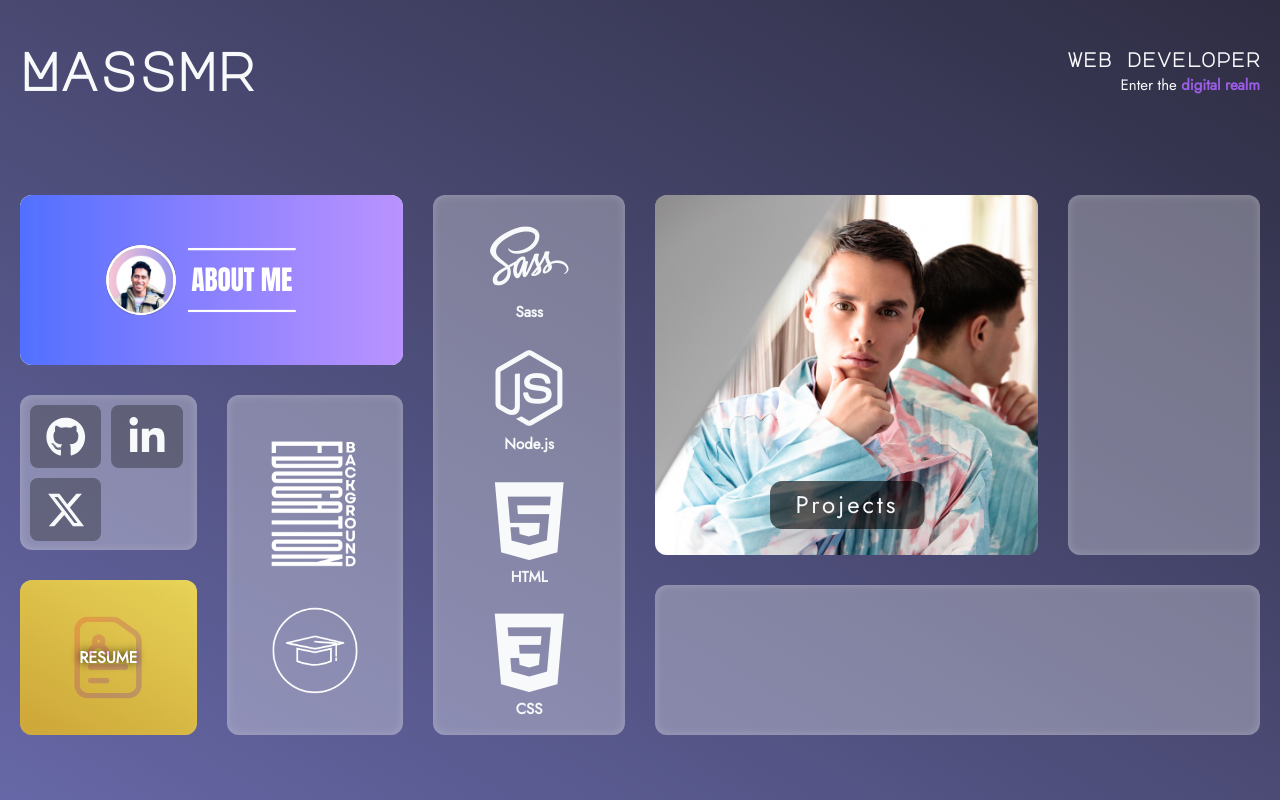
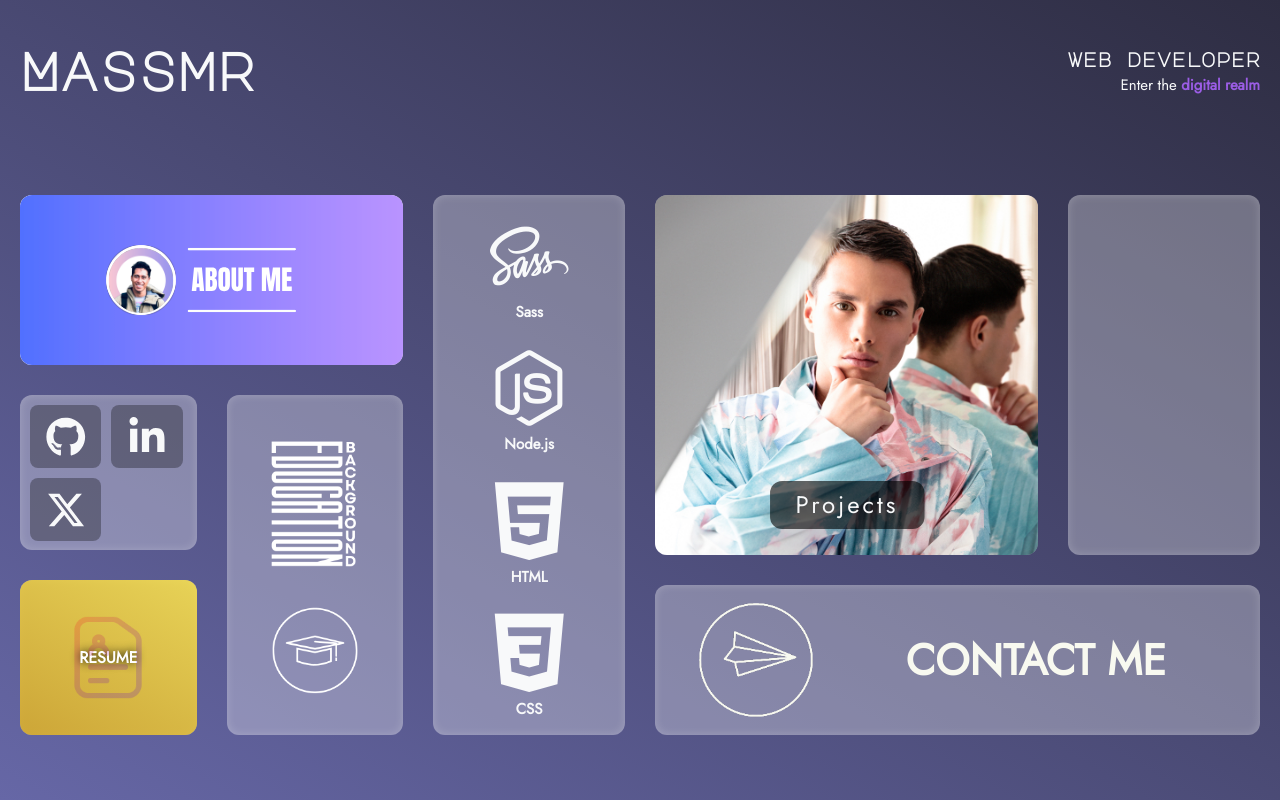
Before and after one commit to massmr/massmr.xyz---react-portfolio, a React (Vite) app: page / in a window 1280 px wide. Both pictures are taken after a click on the picture 640 px from the left and 420 px from the top of the page. Built offline with nearby package versions, Linux system fonts and the light colour scheme; a web font is replaced by a local one.

Commit message:
integration of contact me item

```diff
--- a/src/GridOnFlex/GridOnFlex.jsx
+++ b/src/GridOnFlex/GridOnFlex.jsx
@@ -14,7 +14,8 @@ import './GridOnFlexActiveTransition.css';
 import { GridItem } from './GridItem/GridItem.jsx';
 
 //import items components
-import { Item1 } from './Items/Item1.jsx'
+import { Item1 } from './Items/Item1.jsx';
+import { Item3 } from './Items/Item3.jsx';
 import { Item4 } from './Items/Item4.jsx';
 import { Item5, Item5ModaleContent } from './Items/Item5.jsx'
 import { Item6 } from './Items/Item6.jsx';
@@ -151,9 +152,8 @@ export const Grid = ({ openModale, isGridActive }) => {
         <div className={`grid-lvl-2 lvl-2-top-bottom item-3-container ${gridActive3 ? 'item-active' : ''}`}>
 
           <GridItem className="item-3"
-            gridActive={gridActive3}
-            openModale={openModale}>
-
+            gridActive={gridActive3}>
+            <Item3 />
           </GridItem>
 
         </div>
--- /dev/null
+++ b/src/GridOnFlex/Items/Item3.css
@@ -0,0 +1,115 @@
+.item-3-wrapper {
+  display: flex;
+  flex-flow: row nowrap;
+  width: 100%;
+  height: 100%;
+  overflow: visible;
+  position: relative;
+}
+.item-3-animated-wrapper {
+  position: relative;
+  background: #6C69F0;
+  background: linear-gradient(270deg, #6C69F0, #A871CF);
+  width: 100%;
+  right: 100%;
+  transition: right 150ms ease-in-out;
+}
+.item-3-animated-wrapper-hovered {
+  right: calc(2 * 100% / 3);
+}
+.item-3-animated-wrapper-focused {
+  right: 0;
+}
+.item-3-animated-wrapper-text {
+  display: flex;
+  align-items: center;
+  justify-content: center;
+  width: calc(2 * 100% / 3);
+  height: 100%;
+}
+.item-3-animated-wrapper-freespace {
+  width: calc(100% / 3);
+  height: 100%;
+}
+.item-3-initial-wrapper {
+  display: flex;
+  position: absolute;
+  flex-flow: row nowrap;
+  width: 100%;
+  height: 100%;
+  left: 0;
+  transition: left 150ms ease-in-out;
+}
+.item-3-initial-wrapper-focused {
+  left: calc(2 * 100% / 3);
+}
+.item-3-image-wrapper {
+  display: flex;
+  align-items: center;
+  justify-content: center;
+  width: calc(100% / 3);
+}
+.item-3-image {
+  transform: scale(0.55);
+}
+.item-3-text-wrapper {
+  display: flex;
+  align-items: center;
+  justify-content: center;
+  width: calc(2 * 100% / 3);
+}
+.item-3-text {
+  display: flex;
+  align-items: center;
+  justify-content: center;
+  font-family: 'Jost', sans-serif;
+  font-size: 1.5em;
+  padding-right: 15px;
+  width: 100%;
+  height: 100%;
+  color: #F8F9F0;
+}
+.item-3-subtext {
+  font-family: 'Jost', sans-serif;
+  font-size: 1em;
+  color: #F8F9F0;
+}
+@media (min-width: 360px) {
+  .item-3-text {
+    font-size: 2em;
+    padding-right: 20px;
+  }
+  .item-3-subtext {
+    font-size: 1.5em;
+  }
+}
+@media (min-width: 440px) {
+  .item-3-text {
+    font-size: 2.2em;
+    padding-right: 30px;
+  }
+  .item-3-subtext {
+    font-size: 2em;
+  }
+}
+@media (min-width: 1024px) {
+  .item-3-image {
+   transform: scale(0.65);
+  }
+  .item-3-text {
+    font-size: 2.7em;
+    padding-right: 45px;
+  }
+  .item-3-subtext {
+    font-size: 2.3em;
+  }
+}
+@media (min-width: 1440px) {
+  .item-3-text {
+    font-size: 3.5em;
+    padding-right: 55px;
+  }
+  .item-3-subtext {
+    font-size: 3em;
+  }
+}
--- /dev/null
+++ b/src/GridOnFlex/Items/Item3.jsx
@@ -0,0 +1,48 @@
+import { useState } from 'react'
+import './Item3.css';
+import paperPlane from '../assets/paper-plane.png'
+
+export const Item3 = () => {
+  const [isFocused, setIsFocused] = useState(false);
+  const handleActivation = () => {
+    setIsFocused(true);
+  };
+  const handleDeactivation = () => {
+    setIsFocused(false);
+  }
+
+  const [isHovered, setIsHovered] = useState(false);
+  const handleHover = () => {
+    setIsHovered(true);
+  }
+  const handleLeave =() => {
+    setIsHovered(false);
+  }
+
+  return (
+    <div
+      tabIndex={0}
+      onFocus={handleActivation}
+      onBlur={handleDeactivation}
+      onMouseEnter={handleHover}
+      onMouseLeave={handleLeave}
+      className="item-3-wrapper">
+      <div className={`item-3-animated-wrapper ${isFocused ? 'item-3-animated-wrapper-focused' : ''} ${isHovered ? 'item-3-animated-wrapper-hovered' : ''}`}>
+        <div className="item-3-animated-wrapper-text">
+          <h2 className="item-3-subtext">SEND MESSAGE</h2>
+        </div>
+        <div className="item-3-wrapper-wrapper-freespace">
+        </div>
+      </div>
+      <div className={`item-3-initial-wrapper ${isFocused ? 'item-3-initial-wrapper-focused' : ''}`}>
+        <div className="item-3-image-wrapper">
+          <img src={paperPlane}
+            className="item-3-image"/>
+        </div>
+        <div className="item-3-text-wrapper">
+          <h1 className="item-3-text">CONTACT ME</h1>
+        </div>
+      </div>
+    </div>
+  );
+};
```
Also changed, not shown: src/GridOnFlex/Items/Item2.css (added), src/GridOnFlex/Items/Item2.jsx (added), src/GridOnFlex/assets/paper-plane.png (added).
